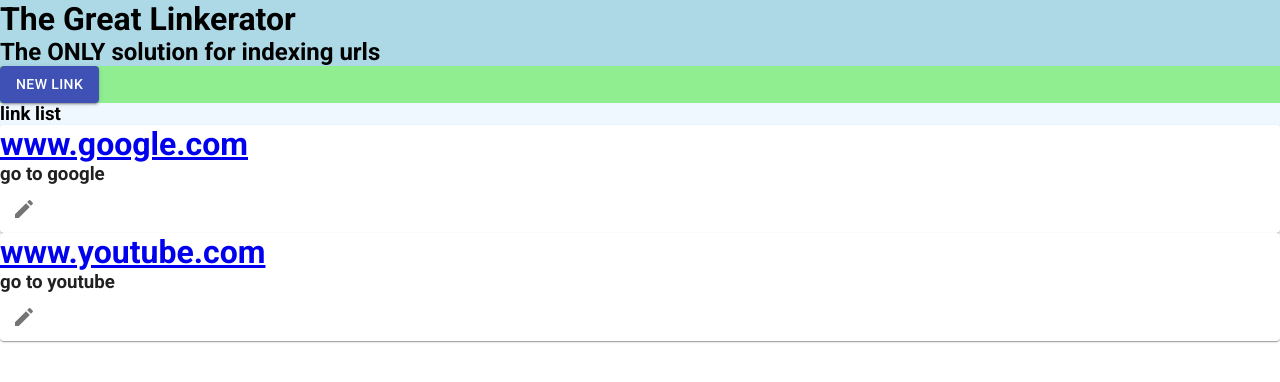
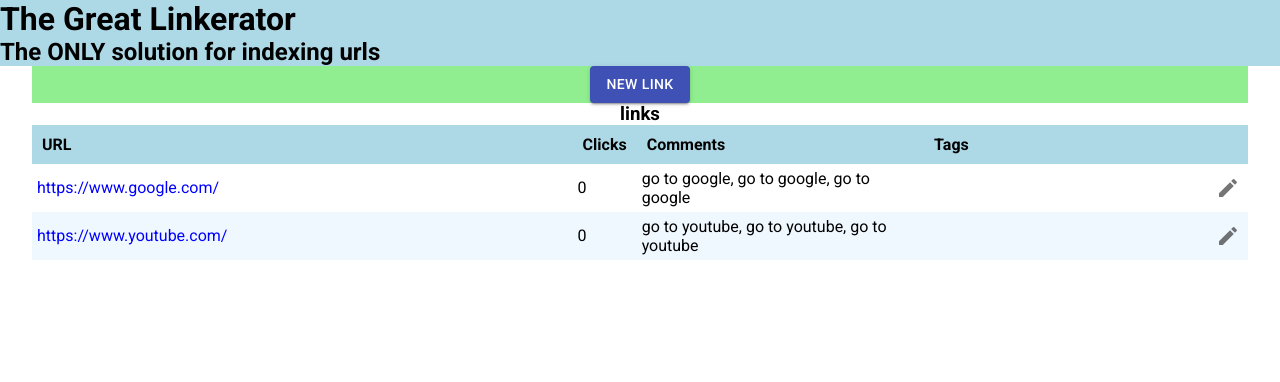
Before and after one commit to stevesonnierjr/The-Great-Linkerator-Solution, a React (Create React App) app: page / in a window 1280 px wide. Shown: the top 382 px of the page. Built offline with nearby package versions, Linux system fonts and the light colour scheme.

Commit message:
changed link display from card to table. More styling

```diff
--- a/public/index.css
+++ b/public/index.css
@@ -6,16 +6,22 @@
 }
 
 body {
-  height: 100vh;
-  max-width: 100vw;
+  height: 100%;
+  max-width: 100%;
   font-family: Roboto;
 }
 
-.app {
+#app {
   display: flex;
+  flex-direction: column;
+  align-items: center;
 }
 
 .search-post {
+  display: flex;
+  justify-content: center;
   flex: 1;
+  width: 95vw;
+  max-width: 1250px;
   background-color: lightgreen;
 }
--- a/src/components/App.js
+++ b/src/components/App.js
@@ -17,16 +17,16 @@
   const initialLinks = [
     {
       id: "ab38f156-7ceb-468c-8df4-3bb640b9f77e",
-      link: "www.google.com",
-      comment: "go to google",
+      link: "https://www.google.com/",
+      comment: "go to google, go to google, go to google",
       clickcount: 1,
     },
     {
       id: "0df12366-98f3-46cf-ac09-943fb1a988f9",
-      link: "www.youtube.com",
-      comment: "go to youtube",
+      link: "https://www.youtube.com/",
+      comment: "go to youtube, go to youtube, go to youtube",
       clickcount: 1,
-    },
+    }
   ];
   const [postModal, setPostModal] = useState(false);
   const [editModal, setEditModal] = useState(false);
--- a/src/components/LinkList.js
+++ b/src/components/LinkList.js
@@ -14,15 +14,28 @@
 }) => {
   return (
     <div className='link-list'>
-      <h3>link list</h3>
+      <h3>links</h3>
+      <table>
+        <thead>
+          <tr>
+            <th style={{width: '48%'}}>URL</th>
+            <th style={{width: '1%'}}>Clicks</th>
+            <th style={{width: '25%'}}>Comments</th>
+            <th style={{width: '25%'}}>Tags</th>
+            <th style={{width: '1%'}}></th>
+          </tr>
+        </thead>
+        <tbody>
           {links.map((link) => {
             return (
-          <Card className='link' key={link.id}>
-            <h1>
-              <a href={link.link}>{link.link}</a>
-            </h1>
-            <h3>{link.comment}</h3>
-            <p>{link.clickCount}</p>
+              <tr className='link' key={link.id}>
+                <td style={{width: '48%'}}>
+                  <a href={link.link} target="_blank">{link.link}</a>
+                </td>
+                <td style={{width: '1%'}}>{link.clickcount-1}</td>
+                <td style={{width: '25%'}}>{link.comment}</td>
+                <td style={{width: '25%'}}>{link.tags}</td>
+                <td style={{width: '1%'}}>
                   <IconButton
                     className='edit'
                     onClick={() => {
@@ -31,11 +44,14 @@
                       setLinkCount(link.clickCount);
                       setEditModal(true);
                     }}>
-              <EditIcon />
+                    <EditIcon className="icon" />
                   </IconButton>
-          </Card>
+                </td>
+              </tr>
             );
           })}
+        </tbody>
+      </table>
     </div>
   );
 };
--- a/src/components/Linkmodal.js
+++ b/src/components/Linkmodal.js
@@ -72,7 +72,7 @@
               <div className='inputs'>
                 <input
                   type='text'
-                  placeholder='Enter URL'
+                  placeholder='Enter URL exactly as it appears in browser'
                   value={link}
                   onChange={(event) => setLink(event.target.value)}
                   required
--- a/src/components/header.css
+++ b/src/components/header.css
@@ -1,4 +1,5 @@
 header {
   flex: 3;
+  width: 100vw;
   background-color: lightblue;
 }
--- a/src/components/linklist.css
+++ b/src/components/linklist.css
@@ -1,4 +1,66 @@
 .link-list {
   flex: 6;
+  display: flex;
+  flex-direction: column;
+  text-align: center;
+  overflow: auto;
+}
+
+table, tr:not(:last-of-type) {
+  /* border-bottom: 2px solid lightgray; */
+  border-collapse: collapse;
+  width: 500px;
+}
+
+table {
+  border-bottom: none;
+}
+
+/* table > tbody > tr:last-of-type > td {
+  border-bottom: none;
+} */
+
+table {
+  /* width: auto; */
+  width: 95vw;
+  max-width: 1250px;
+  border-top: none;
+  border-right: none;
+  border-left: none;
+  text-align: left;
+}
+
+tr:nth-child(even) {
   background-color: aliceblue;
 }
+
+td {
+  padding: 5px;
+  word-break: break-word;
+}
+
+th {
+  padding: 10px;
+  background-color: lightblue;
+  border: none;
+  width: 500px;
+}
+
+.link > td:first-of-type {
+  border-left: none;
+}
+
+.link > td:last-of-type {
+  border-right: none;
+  text-align: right;
+}
+
+.edit {
+  height: 30px;
+  width: 30px;
+}
+
+a {
+  text-decoration: none;
+  color: blue;
+}
```
Lines whose indentation alone changed are shown as unchanged.
